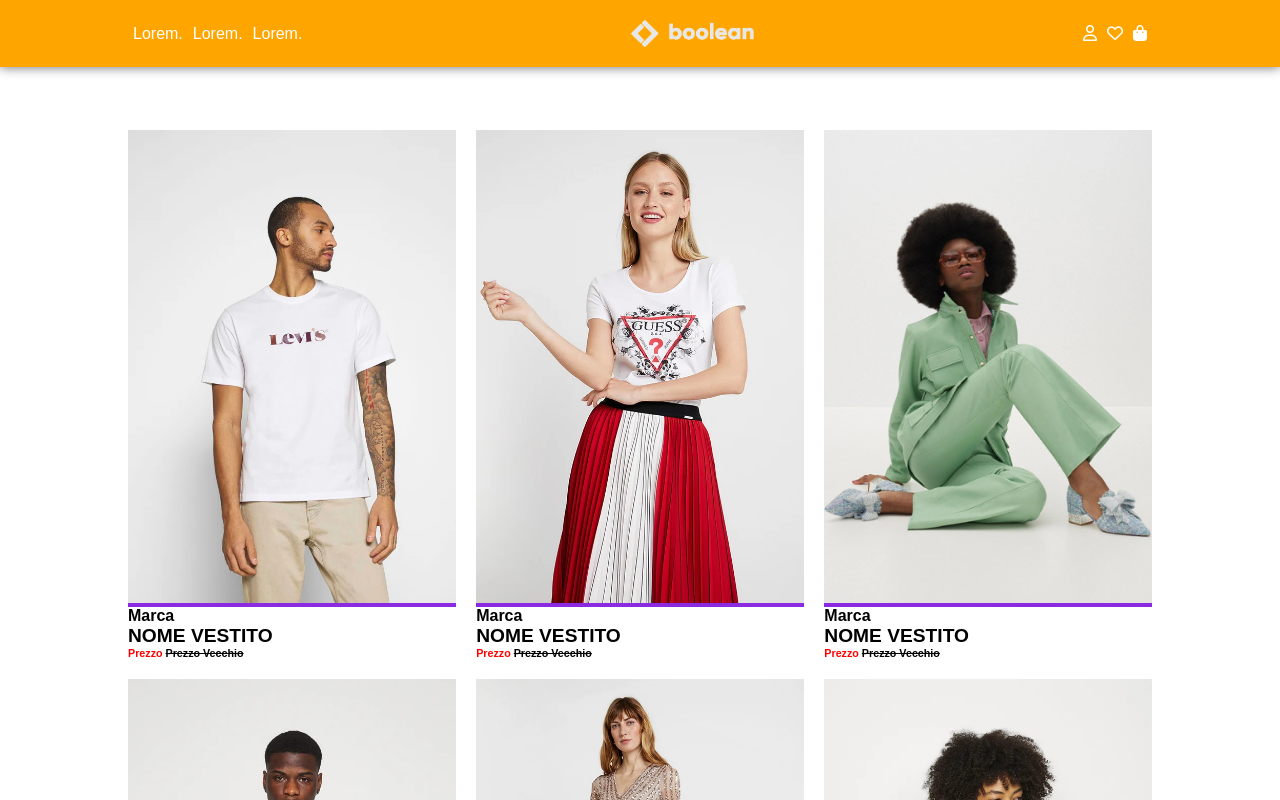
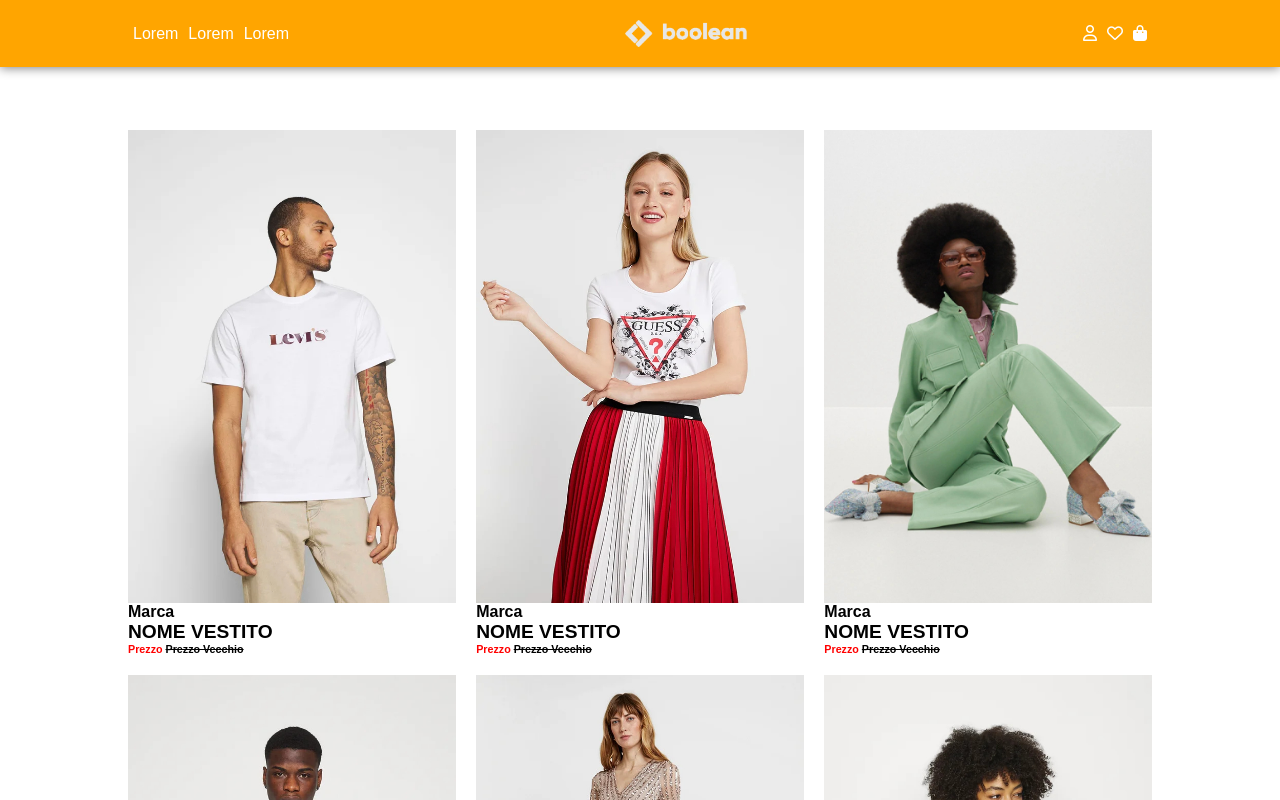
Before and after one commit to larosamad/html-css-zalando, a plain HTML site: page index.html in a window 1280 px wide. Shown: the top 800 px of the page. Drawn offline with Linux system fonts and the light colour scheme.

Commit message:
main piccolezze

```diff
--- a/assets/css/style.css
+++ b/assets/css/style.css
@@ -54,7 +54,7 @@
 }
 
 .card{
-    background-color: blueviolet;
+    line-height: 0px;
 }
 
 .card > img{
--- a/index.html
+++ b/index.html
@@ -12,9 +12,9 @@
     <nav>
         <div class="menu width flex">
             <ul class="menu-left flex">
-                <li>Lorem.</li>
-                <li>Lorem.</li>
-                <li>Lorem.</li>
+                <li>Lorem</li>
+                <li>Lorem</li>
+                <li>Lorem</li>
             </ul>
             <img src="assets/img/boolean-logo.png" alt="logo" width="12%">
             <ul class="menu-right flex">
```
